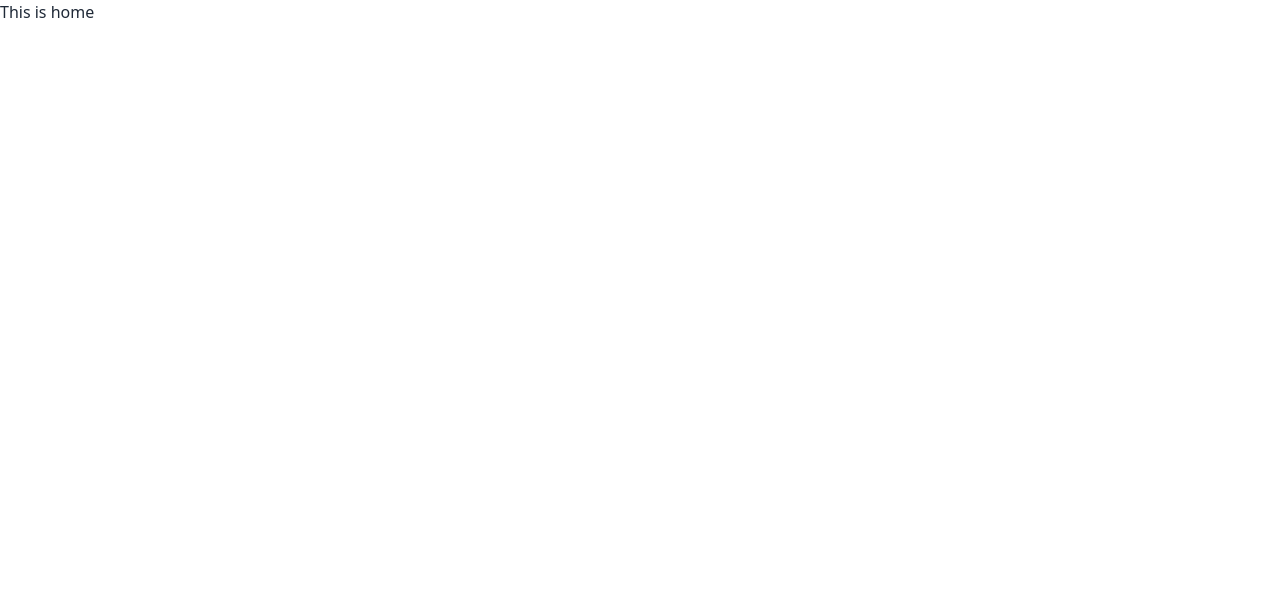
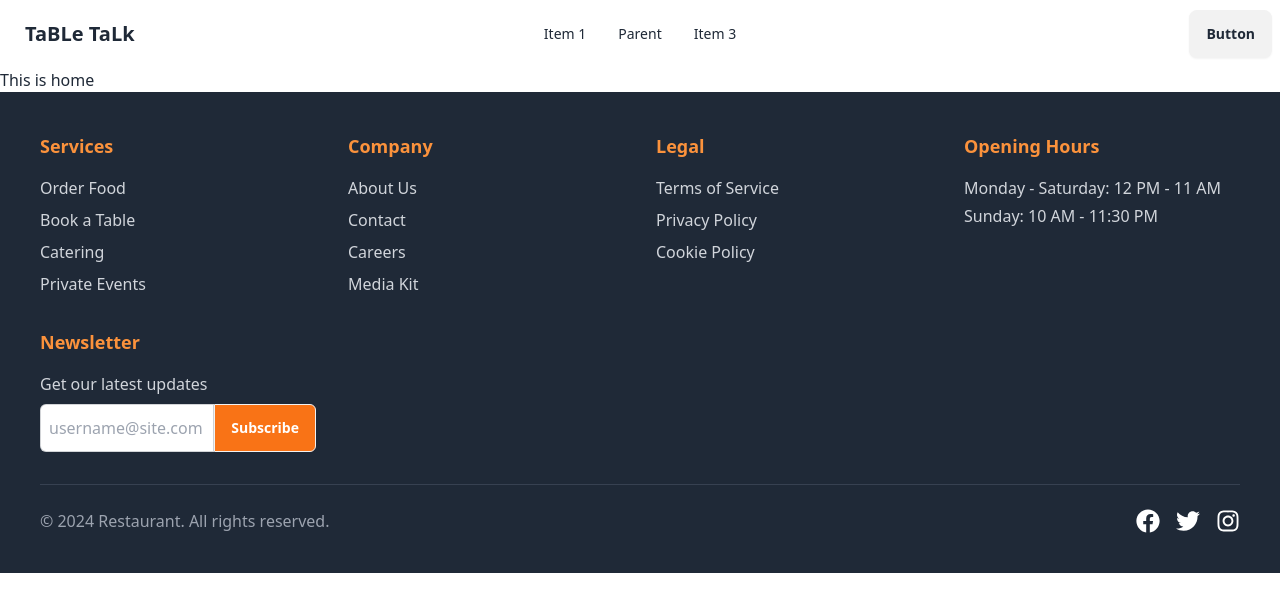
Before and after one commit to Tamal2026/table-talk-client, a React (Vite) app: page / in a window 1280 px wide. Shown: the top 612 px of the page. Built offline with nearby package versions, Linux system fonts and the light colour scheme.

Commit message:
Navbar complete

```diff
--- a/package.json
+++ b/package.json
@@ -14,6 +14,7 @@
     "match-sorter": "^7.0.0",
     "react": "^18.3.1",
     "react-dom": "^18.3.1",
+    "react-icons": "^5.3.0",
     "react-router-dom": "^6.27.0",
     "sort-by": "^0.0.2"
   },
--- a/src/Layout/Main.jsx
+++ b/src/Layout/Main.jsx
@@ -1,9 +1,12 @@
 import { Outlet } from "react-router-dom";
-
+import Footer from "../Pages/Home/Footer/Footer";
+import Navbar from "../Pages/Navbar/Navbar";
 const Main = () => {
     return (
         <div>
+            <Navbar></Navbar>
             <Outlet></Outlet>
+            <Footer></Footer>
         </div>
     );
 };
--- a/src/Pages/Home/Footer/Footer.jsx
+++ b/src/Pages/Home/Footer/Footer.jsx
@@ -1,43 +1,79 @@
+import { FaFacebook, FaTwitter, FaInstagram } from 'react-icons/fa';
+
 const Footer = () => {
   return (
+    <div className="bg-gray-800 text-white">
+      <footer className="p-10">
+        <div className="grid grid-cols-1 md:grid-cols-2 lg:grid-cols-4 gap-8">
+          {/* Services Section */}
+          <nav>
+            <h6 className="text-lg font-semibold text-orange-400 mb-4">Services</h6>
+            <a className="block text-gray-300 hover:text-orange-400 mb-2">Order Food</a>
+            <a className="block text-gray-300 hover:text-orange-400 mb-2">Book a Table</a>
+            <a className="block text-gray-300 hover:text-orange-400 mb-2">Catering</a>
+            <a className="block text-gray-300 hover:text-orange-400">Private Events</a>
+          </nav>
+
+          {/* Company Section */}
+          <nav>
+            <h6 className="text-lg font-semibold text-orange-400 mb-4">Company</h6>
+            <a className="block text-gray-300 hover:text-orange-400 mb-2">About Us</a>
+            <a className="block text-gray-300 hover:text-orange-400 mb-2">Contact</a>
+            <a className="block text-gray-300 hover:text-orange-400 mb-2">Careers</a>
+            <a className="block text-gray-300 hover:text-orange-400">Media Kit</a>
+          </nav>
+
+          {/* Legal Section */}
+          <nav>
+            <h6 className="text-lg font-semibold text-orange-400 mb-4">Legal</h6>
+            <a className="block text-gray-300 hover:text-orange-400 mb-2">Terms of Service</a>
+            <a className="block text-gray-300 hover:text-orange-400 mb-2">Privacy Policy</a>
+            <a className="block text-gray-300 hover:text-orange-400">Cookie Policy</a>
+          </nav>
+
+          {/* Opening Hours Section */}
           <div>
-      <footer className="footer bg-base-200 text-base-content p-10">
-        <nav>
-          <h6 className="footer-title">Services</h6>
-          <a className="link link-hover">Branding</a>
-          <a className="link link-hover">Design</a>
-          <a className="link link-hover">Marketing</a>
-          <a className="link link-hover">Advertisement</a>
-        </nav>
-        <nav>
-          <h6 className="footer-title">Company</h6>
-          <a className="link link-hover">About us</a>
-          <a className="link link-hover">Contact</a>
-          <a className="link link-hover">Jobs</a>
-          <a className="link link-hover">Press kit</a>
-        </nav>
-        <nav>
-          <h6 className="footer-title">Legal</h6>
-          <a className="link link-hover">Terms of use</a>
-          <a className="link link-hover">Privacy policy</a>
-          <a className="link link-hover">Cookie policy</a>
-        </nav>
-        <form>
-          <h6 className="footer-title">Newsletter</h6>
-          <fieldset className="form-control w-80">
-            <label className="label">
-              <span className="label-text">Enter your email address</span>
-            </label>
-            <div className="join">
+            <h6 className="text-lg font-semibold text-orange-400 mb-4">Opening Hours</h6>
+            <ul>
+              <li className="text-gray-300 mb-1">Monday - Saturday: 12 PM - 11 AM</li>
+              <li className="text-gray-300">Sunday: 10 AM - 11:30 PM</li>
+            </ul>
+          </div>
+
+          {/* Newsletter Section */}
+          <form className="md:col-span-2 lg:col-span-1">
+            <h6 className="text-lg font-semibold text-orange-400 mb-4">Newsletter</h6>
+            <fieldset className="w-full">
+              <label className="block text-gray-300 mb-2">Get our latest updates</label>
+              <div className="flex flex-col sm:flex-row">
                 <input
-                type="text"
+                  type="email"
                   placeholder="username@site.com"
-                className="input input-bordered join-item"
+                  className="input input-bordered w-full p-2 rounded-md sm:rounded-r-none sm:rounded-l-md mb-2 sm:mb-0"
                 />
-              <button className="btn btn-primary join-item">Subscribe</button>
+                <button className="btn bg-orange-500 text-white px-4 rounded-md sm:rounded-l-none sm:rounded-r-md">
+                  Subscribe
+                </button>
               </div>
             </fieldset>
           </form>
+        </div>
+
+        {/* Social Media Links */}
+        <div className="mt-8 border-t border-gray-700 pt-6 flex flex-col sm:flex-row items-center justify-between">
+          <p className="text-gray-400 text-center sm:text-left mb-4 sm:mb-0">© 2024 Restaurant. All rights reserved.</p>
+          <div className="flex space-x-4">
+            <a href="#" className="text-white hover:text-orange-400">
+              <FaFacebook size={24} />
+            </a>
+            <a href="#" className="text-white hover:text-orange-400">
+              <FaTwitter size={24} />
+            </a>
+            <a href="#" className="text-white hover:text-orange-400">
+              <FaInstagram size={24} />
+            </a>
+          </div>
+        </div>
       </footer>
     </div>
   );
--- /dev/null
+++ b/src/Pages/Navbar/Navbar.jsx
@@ -0,0 +1,66 @@
+const navOptions = (
+    <>
+      <li>
+        <a>Item 1</a>
+      </li>
+      <li>
+        <a>Parent</a>
+
+      </li>
+      <li>
+        <a>Item 3</a>
+      </li>
+    </>
+  );
+
+  const Navbar = () => {
+    return (
+      <>
+        <div className="navbar bg-base-100">
+          {/* Navbar Start */}
+          <div className="navbar-start">
+            {/* Mobile Menu */}
+            <div className="dropdown">
+              <div tabIndex={0} role="button" className="btn btn-ghost lg:hidden">
+                <svg
+                  xmlns="http://www.w3.org/2000/svg"
+                  className="h-5 w-5"
+                  fill="none"
+                  viewBox="0 0 24 24"
+                  stroke="currentColor"
+                >
+                  <path
+                    strokeLinecap="round"
+                    strokeLinejoin="round"
+                    strokeWidth="2"
+                    d="M4 6h16M4 12h8m-8 6h16"
+                  />
+                </svg>
+              </div>
+              <ul
+                tabIndex={0}
+                className="menu menu-sm dropdown-content bg-base-100 rounded-box z-[1] mt-3 w-52 p-2 shadow"
+              >
+                {navOptions}
+              </ul>
+            </div>
+
+            {/* Logo */}
+            <a className="btn btn-ghost normal-case text-xl">TaBLe TaLk</a>
+          </div>
+
+          {/* Desktop Menu */}
+          <div className="navbar-center hidden lg:flex">
+            <ul className="menu menu-horizontal px-1">{navOptions}</ul>
+          </div>
+
+          {/* End Section */}
+          <div className="navbar-end">
+            <a className="btn">Button</a>
+          </div>
+        </div>
+      </>
+    );
+  };
+
+  export default Navbar;
--- a/src/main.jsx
+++ b/src/main.jsx
@@ -10,6 +10,8 @@ import { router } from './Routes/routes';
 
 createRoot(document.getElementById('root')).render(
   <StrictMode>
-  <RouterProvider router={router} />
+<div className='max-w-screen-2xl mx-auto'>
+<RouterProvider router={router} />
+</div>
   </StrictMode>,
 )
```
Also changed, not shown: 1 other file (tests, documents, lock files or other folders). Lines whose indentation alone changed are shown as unchanged.
